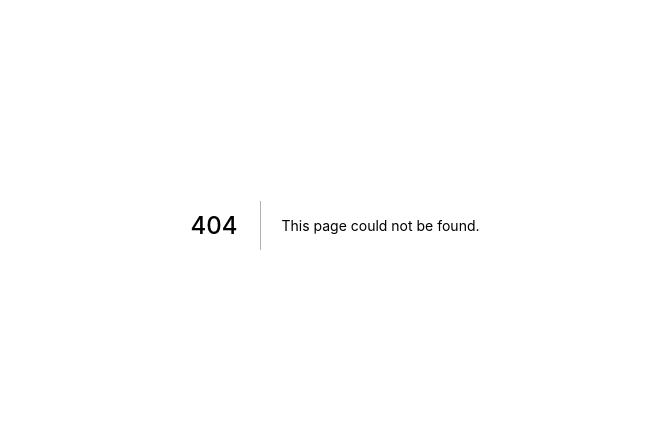
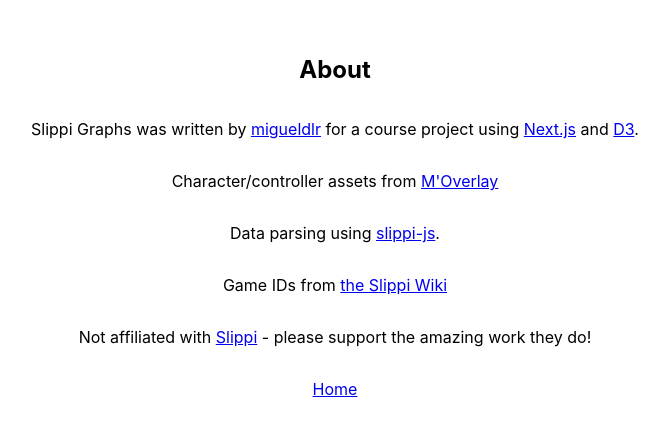
Before and after one commit to migueldlr/slippi-graphs, a Next.js app: page /about in a window 1280 px wide. Before the commit this address had no page. Shown: the part 175-608 px from the top of the page, without its empty margins (305-974 px from the left). Built offline with nearby package versions, Linux system fonts and the light colour scheme.

Commit message:
Add about page

```diff
--- /dev/null
+++ b/src/pages/about.tsx
@@ -0,0 +1,45 @@
+import Head from 'next/head';
+import Link from 'next/link';
+import React from 'react';
+
+interface Props {}
+
+const AboutPage = (props: Props) => {
+  return (
+    <div className="container">
+      <Head>
+        <title>About - Slippi Graphs</title>
+      </Head>
+      <h2>About</h2>
+      <p>
+        Slippi Graphs was written by{' '}
+        <a href="https://github.com/migueldlr">migueldlr</a> for a course
+        project using <a href="https://nextjs.org/">Next.js</a> and{' '}
+        <a href="https://d3js.org/">D3</a>.
+      </p>
+      <p>
+        Character/controller assets from{' '}
+        <a href="https://github.com/bkacjios/m-overlay">M'Overlay</a>
+      </p>
+      <p>
+        Data parsing using{' '}
+        <a href="https://github.com/project-slippi/slippi-js">slippi-js</a>.
+      </p>
+      <p>
+        Game IDs from{' '}
+        <a href="https://github.com/project-slippi/slippi-wiki/blob/master/SPEC.md">
+          the Slippi Wiki
+        </a>
+      </p>
+      <p>
+        Not affiliated with <a href="http://slippi.gg/">Slippi</a> - please
+        support the amazing work they do!
+      </p>
+      <p>
+        <Link href="/">Home</Link>
+      </p>
+    </div>
+  );
+};
+
+export default AboutPage;
--- a/src/styles/globals.css
+++ b/src/styles/globals.css
@@ -4,11 +4,6 @@
   margin: 0;
   font-family: -apple-system, BlinkMacSystemFont, Segoe UI, Roboto, Oxygen,
     Ubuntu, Cantarell, Fira Sans, Droid Sans, Helvetica Neue, sans-serif;
-}
-
-a {
-  color: inherit;
-  text-decoration: none;
 }
 
 * {
```
Also changed, not shown: src/pages/index.tsx (+7 -1 lines).
